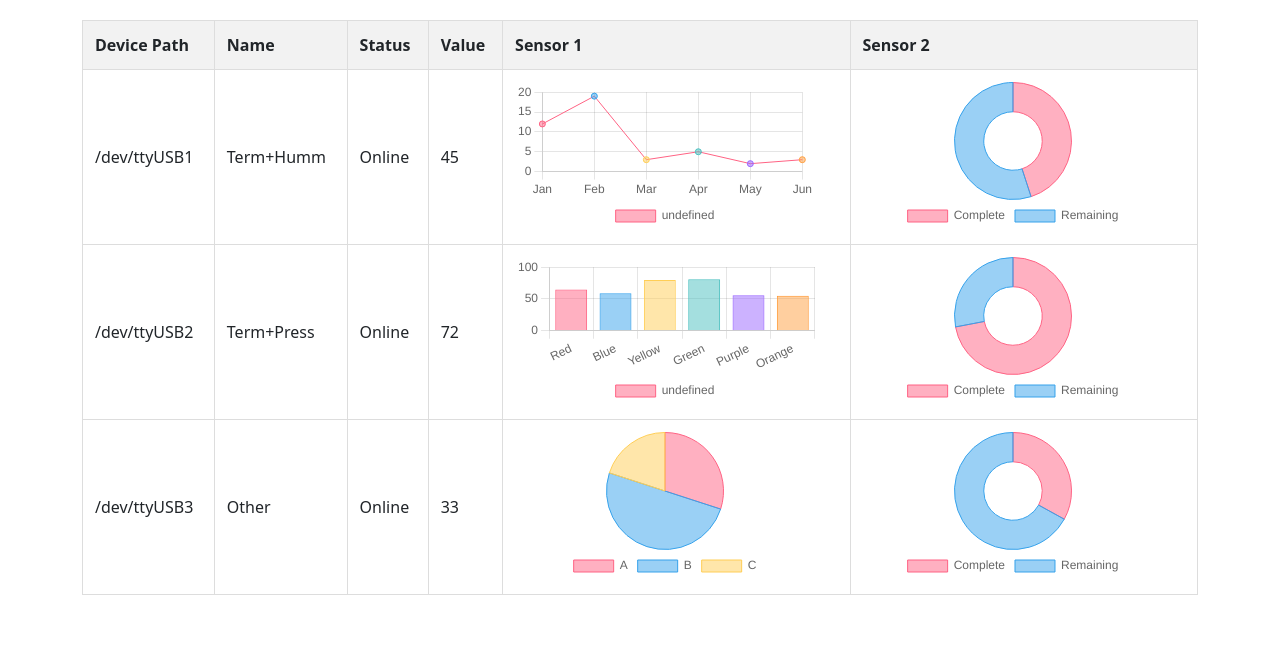
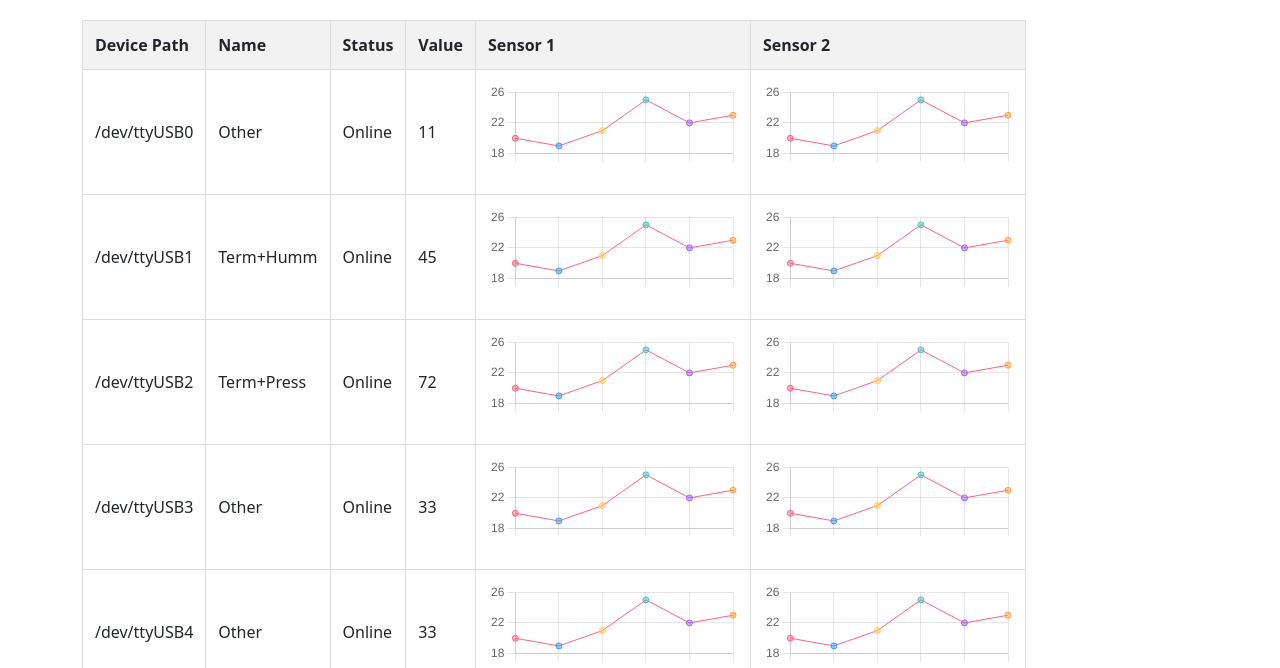
Before and after one commit to clear-m/UI, a plain HTML site: page devices_mock.html in a window 1280 px wide. Shown: the part 132-800 px from the top of the page. Drawn offline with nearby package versions, Linux system fonts and the light colour scheme.

Commit message:
devices wip: autolayout attempts

```diff
--- a/devices_mock.html
+++ b/devices_mock.html
@@ -9,9 +9,10 @@
     <link href="https://cdn.jsdelivr.net/npm/bootstrap@5.1.3/dist/css/bootstrap.min.css" rel="stylesheet">
     <style>
         .data-grid {
-            width: 100%;
+            width: auto !important;
             border-collapse: collapse;
             margin: 20px 0;
+            table-layout: auto !important;
         }
 
         .data-grid th,
@@ -26,8 +27,12 @@
         }
 
         .chart-container {
-            width: 300px;
-            height: 150px;
+            width: 250px;
+            height: 100px;
+        }
+
+        .data-grid th, .data-grid td, .data-grid thead th, .data-grid tbody td, .data-grid tfoot td, .data-grid tfoot th {
+            width: auto !important;
         }
     </style>
 </head>
@@ -74,14 +79,25 @@
             // Sample data
             const tableData = [
                 {
+                    dev_path: "/dev/ttyUSB0",
+                    dev_name: 'Other',
+                    value: 11,
+                    status: 'Online',
+                    chartData: {
+                        type: 'line',
+                        data: [20, 19, 21, 25, 22, 23],
+                        labels: ['', '', '', '', '', '']
+                    }
+                },
+                {
                     dev_path: "/dev/ttyUSB1",
                     dev_name: 'Term+Humm',
                     value: 45,
                     status: 'Online',
                     chartData: {
                         type: 'line',
-                        data: [12, 19, 3, 5, 2, 3],
-                        labels: ['Jan', 'Feb', 'Mar', 'Apr', 'May', 'Jun']
+                        data: [20, 19, 21, 25, 22, 23],
+                        labels: ['', '', '', '', '', '']
                     }
                 },
                 {
@@ -90,9 +106,9 @@
                     value: 72,
                     status: 'Online',
                     chartData: {
-                        type: 'bar',
-                        data: [65, 59, 80, 81, 56, 55],
-                        labels: ['Red', 'Blue', 'Yellow', 'Green', 'Purple', 'Orange']
+                        type: 'line',
+                        data: [20, 19, 21, 25, 22, 23],
+                        labels: ['', '', '', '', '', '']
                     }
                 },
                 {
@@ -101,9 +117,53 @@
                     value: 33,
                     status: 'Online',
                     chartData: {
-                        type: 'pie',
-                        data: [30, 50, 20],
-                        labels: ['A', 'B', 'C']
+                        type: 'line',
+                        data: [20, 19, 21, 25, 22, 23],
+                        labels: ['', '', '', '', '', '']
+                    }
+                },
+                {
+                    dev_path: "/dev/ttyUSB4",
+                    dev_name: 'Other',
+                    value: 33,
+                    status: 'Online',
+                    chartData: {
+                        type: 'line',
+                        data: [20, 19, 21, 25, 22, 23],
+                        labels: ['', '', '', '', '', '']
+                    }
+                },
+                {
+                    dev_path: "/dev/ttyUSB5",
+                    dev_name: 'Other',
+                    value: 44,
+                    status: 'Online',
+                    chartData: {
+                        type: 'line',
+                        data: [20, 19, 21, 25, 22, 23],
+                        labels: ['', '', '', '', '', '']
+                    }
+                },
+                {
+                    dev_path: "/dev/ttyUSB6",
+                    dev_name: 'Other',
+                    value: 55,
+                    status: 'Online',
+                    chartData: {
+                        type: 'line',
+                        data: [20, 19, 21, 25, 22, 23],
+                        labels: ['', '', '', '', '', '']
+                    }
+                },
+                {
+                    dev_path: "/dev/ttyUSB7",
+                    dev_name: 'Other',
+                    value: 66,
+                    status: 'Online',
+                    chartData: {
+                        type: 'line',
+                        data: [20, 19, 21, 25, 22, 23],
+                        labels: ['', '', '', '', '', '']
                     }
                 }
             ];
@@ -128,11 +188,7 @@
 
                 // Create charts
                 createChart(`chart-${index}-1`, item.chartData);
-                createChart(`chart-${index}-2`, {
-                    type: 'doughnut',
-                    data: [item.value, 100 - item.value],
-                    labels: ['Complete', 'Remaining']
-                });
+                createChart(`chart-${index}-2`, item.chartData);
             });
 
             function createChart(canvasId, chartConfig) {
@@ -168,7 +224,7 @@
                         maintainAspectRatio: false,
                         plugins: {
                             legend: {
-                                position: 'bottom'
+                                display: false
                             }
                         }
                     }
```
